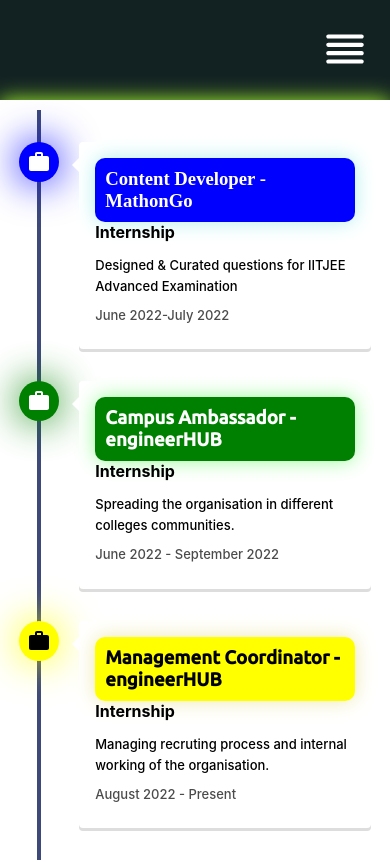
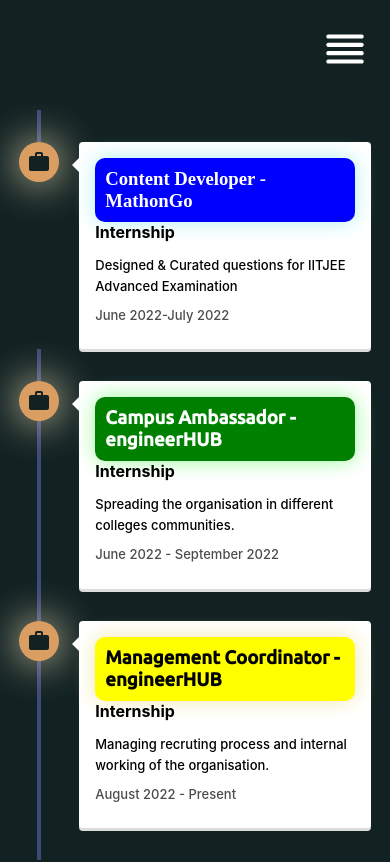
Before and after one commit to shokushwaha/kushwaha, a React (Create React App) app: page /experience in a window 390 px wide. Shown: the top 862 px of the page. Built offline with nearby package versions, Linux system fonts and the light colour scheme; a web font is replaced by a local one.

Commit message:
responsive

```diff
--- a/src/Components/Education/Education.jsx
+++ b/src/Components/Education/Education.jsx
@@ -1,4 +1,4 @@
-import { School} from '@mui/icons-material';
+import { School } from '@mui/icons-material';
 import React from 'react'
 import {
   VerticalTimeline,
@@ -15,9 +15,9 @@
 
       <motion.div
         className="container text-center"
-    initial={{opacity:0,x:'-100vh'}}
-    animate={{opacity:1,x:0}}
-    exit={{opacity:0,x:'-100vh'}}
+        initial={{ opacity: 0, x: '-100vh' }}
+        animate={{ opacity: 1, x: 0 }}
+        exit={{ opacity: 0, x: '-100vh' }}
         transition={{ duration: 1 }}
 
       >
@@ -30,7 +30,7 @@
               <VerticalTimelineElement
                 className="vertical-timeline-element--education"
                 date="April 2018 - March 2019"
-          iconStyle={{ background: "blue", color: "#fff"  , boxShadow:"0px 0px 40px blue" }}
+                iconStyle={{ background: "#da9e63", color: " #122223", boxShadow: "0px 0px 40px #efe2ba" }}
                 icon={<School />}
               >
                 <h3 className="vertical-timeline-element-title i1">
@@ -42,7 +42,7 @@
               <VerticalTimelineElement
                 className="vertical-timeline-element--education "
                 date="April 2020 - March 2021"
-          iconStyle={{ background: "green", color: "#fff" , boxShadow:"0px 0px 40px green"  }}
+                iconStyle={{ background: "#da9e63", color: " #122223", boxShadow: "0px 0px 40px #efe2ba" }}
                 icon={<School />}
               >
                 <h3 className="vertical-timeline-element-title i2">
@@ -62,7 +62,7 @@
                 className="vertical-timeline-element--education "
                 date="December 2021 - July 2025
          (Present) "
-          iconStyle={{ background: "yellow", color: "black"  , boxShadow:"0px 0px 40px yellow" }}
+                iconStyle={{ background: "#da9e63", color: " #122223", boxShadow: "0px 0px 40px #efe2ba" }}
                 icon={<School />}
               >
                 <h3 className="vertical-timeline-element-title i3">
--- a/src/Components/Experience/Experience.css
+++ b/src/Components/Experience/Experience.css
@@ -1,5 +1,11 @@
-.exp-box{
+.exp-box {
     /* border: 4px solid red; */
+    /* margin-top: 10px; */
     padding: 10px;
-    box-shadow: 0px 0px 20px greenyellow;
+    /* box-shadow: 0px 0px 20px greenyellow; */
+    background-color: #122223;
 }
+
+.myhead {
+    background-color: #122223;
+}
--- a/src/Components/Experience/Experience.jsx
+++ b/src/Components/Experience/Experience.jsx
@@ -15,9 +15,9 @@
 
       <motion.div
         className="container text-center"
-        initial={{opacity:0,x:'200vh'}}
-        animate={{opacity:1,x:0}}
-        exit={{opacity:0,x:'200vh'}}
+        initial={{ opacity: 0, x: '200vh' }}
+        animate={{ opacity: 1, x: 0 }}
+        exit={{ opacity: 0, x: '200vh' }}
         transition={{ duration: 1 }}
 
       >
@@ -27,18 +27,20 @@
         <div className="exp-box">
 
           <div className="experience">
-            <VerticalTimeline lineColor="#3e497a">
+            <VerticalTimeline lineColor="#3e497a" backgroundColor="#122223">
+
+
 
 
 
 
               <VerticalTimelineElement
-                className="vertical-timeline-element--work"
+                className="vertical-timeline-element--work   myhead"
                 date="June 2022-July 2022"
-                iconStyle={{ background: "blue", color: "#fff", boxShadow:"0px 0px 40px blue" }}
+                iconStyle={{ background: "#da9e63", color: " #122223", boxShadow: "0px 0px 40px #efe2ba" }}
                 icon={<Work />}
               >
-                <h3 className="vertical-timeline-element-title  i1 ">
+                <h3 className="vertical-timeline-element-title  i1 " backgroundColor="#122223"  >
                   Content Developer - MathonGo
                 </h3>
                 <h4 className="vertical-timeline-element-subtitle">
@@ -48,10 +50,11 @@
               </VerticalTimelineElement>
 
 
+
               <VerticalTimelineElement
                 className="vertical-timeline-element--work"
                 date="June 2022 - September 2022"
-                iconStyle={{ background: "green", color: "#fff", boxShadow:"0px 0px 40px green" }}
+                iconStyle={{ background: "#da9e63", color: " #122223", boxShadow: "0px 0px 40px #efe2ba" }}
                 icon={<Work />}
               >
                 <h3 className="vertical-timeline-element-title i2">
@@ -69,7 +72,7 @@
               <VerticalTimelineElement
                 className="vertical-timeline-element--work"
                 date="August 2022 - Present"
-                iconStyle={{ background: "yellow", color: "black", boxShadow:"0px 0px 40px yellow" }}
+                iconStyle={{ background: "#da9e63", color: " #122223 ", boxShadow: "0px 0px 40px #efe2ba" }}
                 icon={<Work />}
               >
                 <h3 className="vertical-timeline-element-title i3">
--- a/src/Components/Home/Home.jsx
+++ b/src/Components/Home/Home.jsx
@@ -50,10 +50,16 @@
 
               <p>{quote}</p>
             </motion.div>
-
-            <div className="lines">
-              Full Stack web developer with a flair for creating elegant solutions in the least amount of time. I love to code and talk about Development and loves to solve problems. Feel free to reach me....
-            </div>
+            <motion.div
+              className="container text-center"
+              initial={{ opacity: 0, x: "-0px" }}
+              animate={{ opacity: 1, x: "0px" }}
+              exit={{ opacity: 0, x: "0px" }}
+              transition={{ duration: 2, delay: 2 }}
+            >
+              <div className="lines">
+                Full Stack web developer with a flair for creating elegant solutions in the least amount of time. I love to code and talk about Development and loves to solve problems. Feel free to reach me....
+              </div> </motion.div>
             <motion.div
               className="container text-center"
               initial={{ opacity: 0, y: "200px" }}
--- a/src/Components/Project/Project.css
+++ b/src/Components/Project/Project.css
@@ -71,7 +71,12 @@
 }
 
 .info span {
+    color: #122223;
     font-weight: 800;
+}
+
+.info p {
+    color: #122223;
 }
 
 .info a {
```
Lines whose indentation alone changed are shown as unchanged.
